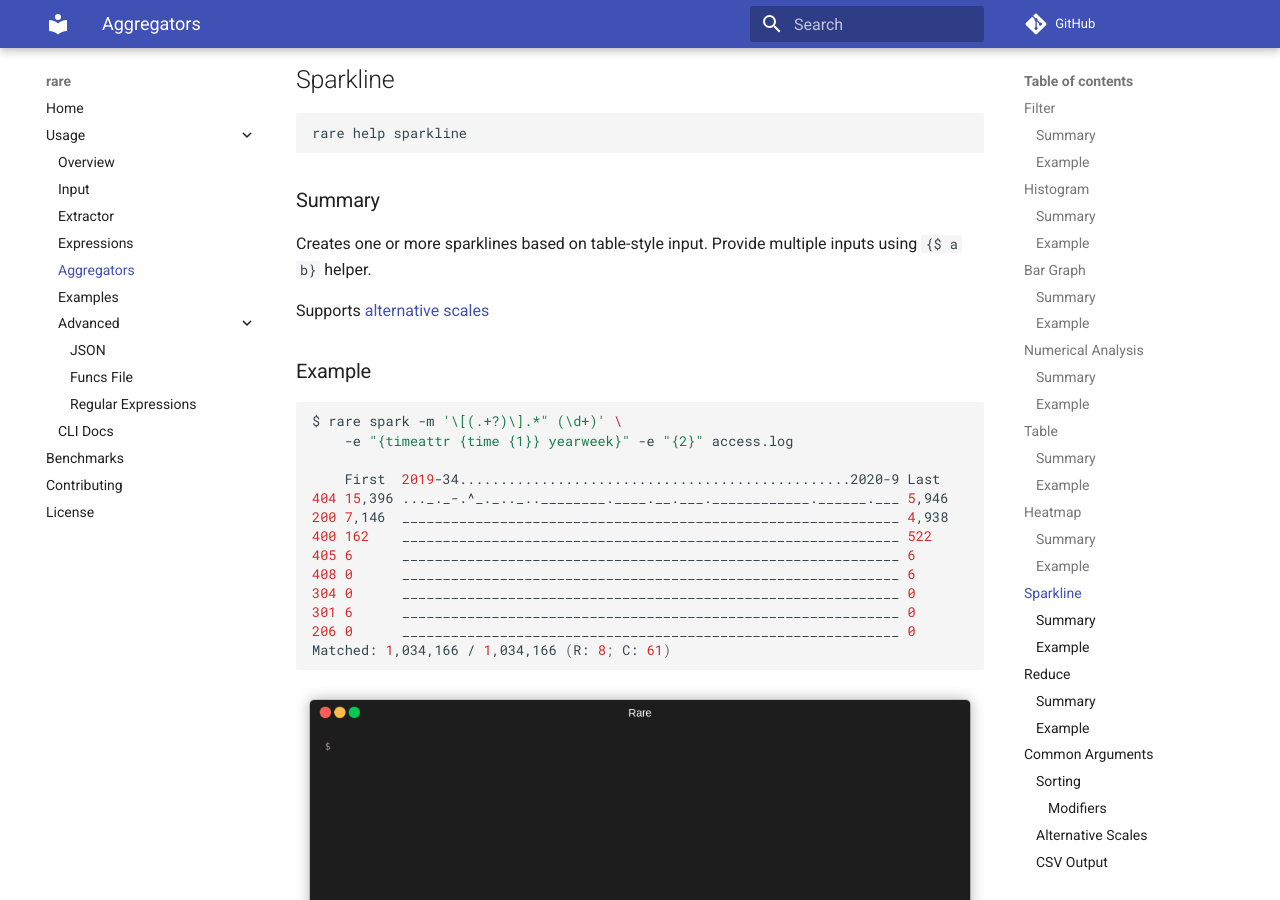
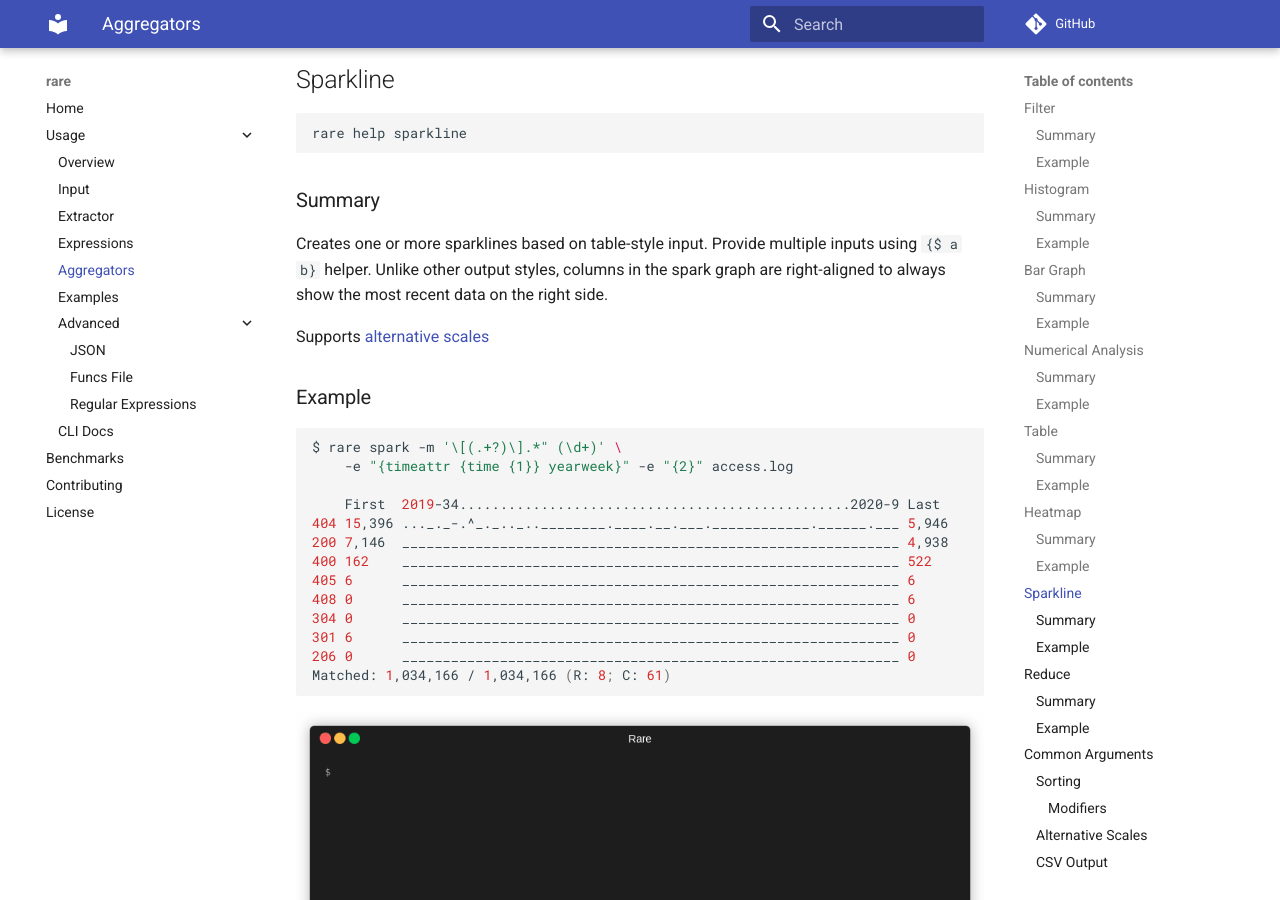
Before and after one commit to zix99/rare, an MkDocs documentation site: the page built from docs/usage/aggregators.md, in a window 1280 px wide and 900 px high, scrolled down 6789 px. Built offline with MkDocs 1.6.1 and Material for MkDocs 9.7.7, drawn with Linux system fonts in a browser that asks for light colours; comment, search, counter and statistics services are not loaded.

Commit message:
Clarify docs

```diff
--- a/docs/usage/aggregators.md
+++ b/docs/usage/aggregators.md
@@ -226,7 +226,9 @@ rare help sparkline
 ### Summary
 
 Creates one or more sparklines based on table-style input. Provide
-multiple inputs using `{$ a b}` helper.
+multiple inputs using `{$ a b}` helper. Unlike other output styles,
+columns in the spark graph are right-aligned to always show
+the most recent data on the right side.
 
 Supports [alternative scales](#alternative-scales)
 
```
